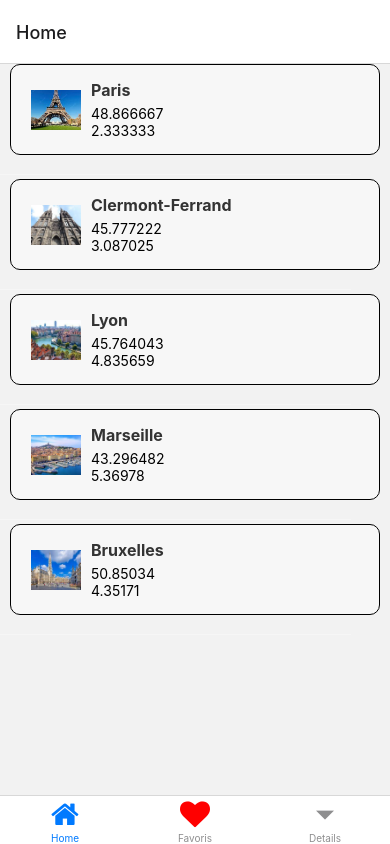
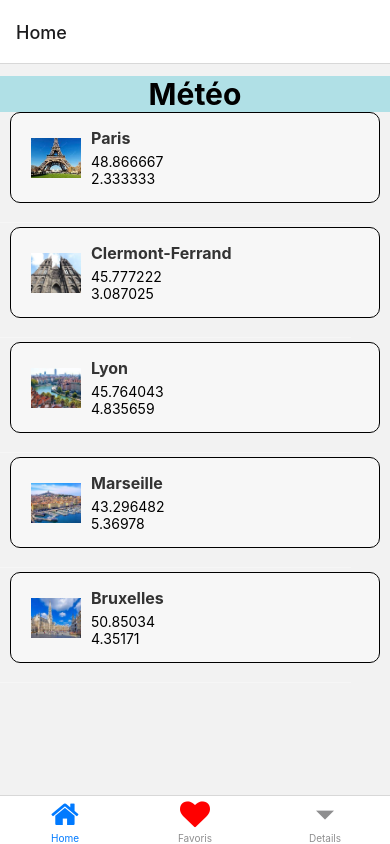
Before and after one commit to najlaelambaraa/Meteo_Application, a React Native app in the folder iut-expo-starter/: screen /Home in a window 390 px wide. Built offline with nearby package versions, Linux system fonts and the light colour scheme.

Commit message:
in :meme:

```diff
--- a/iut-expo-starter/Screen/HomeScreen.tsx
+++ b/iut-expo-starter/Screen/HomeScreen.tsx
@@ -12,7 +12,7 @@ export default function HomeScreen() {
       <View style={styles.centered}>
 
       </View>
-
+      <Search/>
       <MyList/>
     </View>
   )
```
